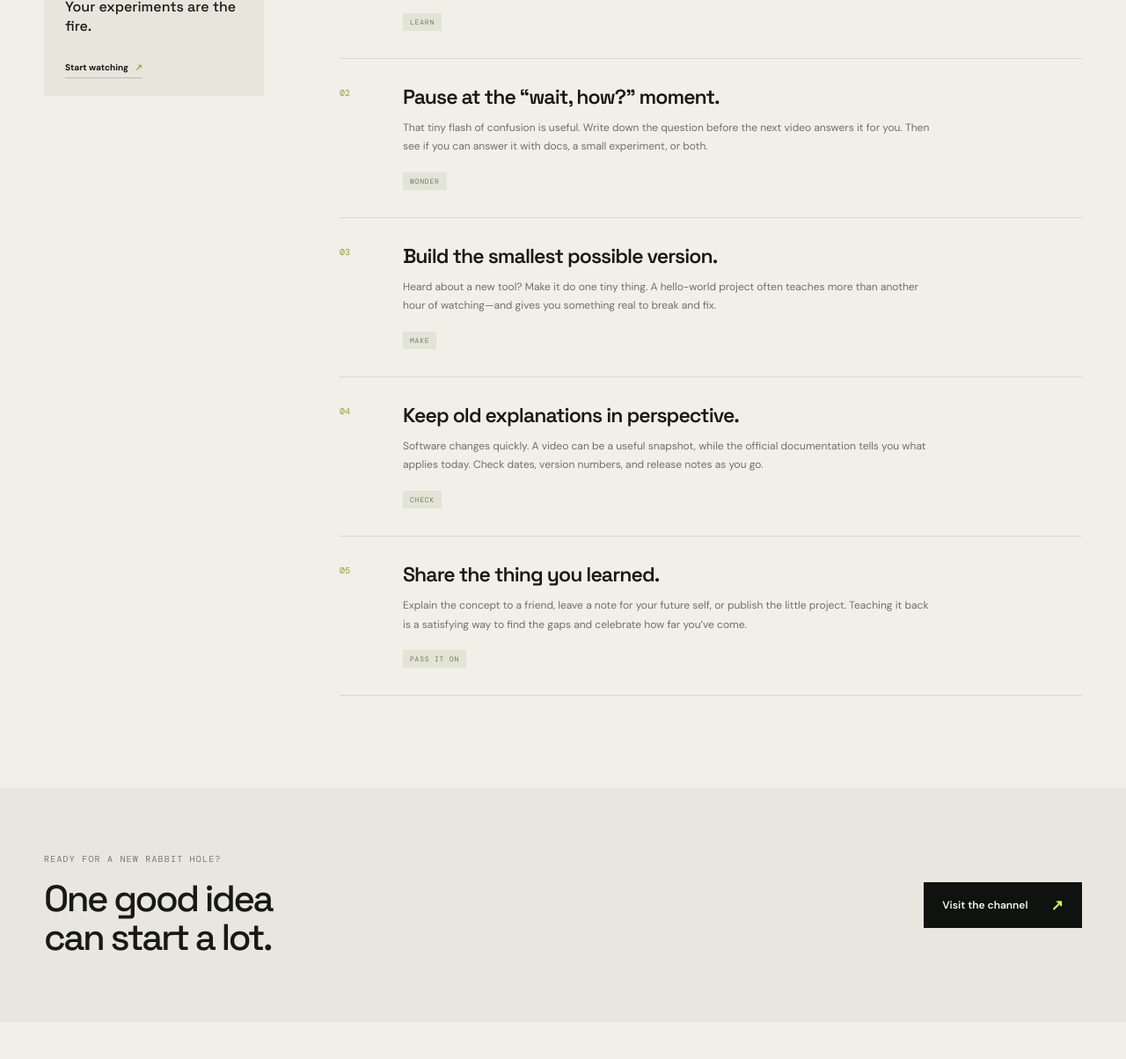
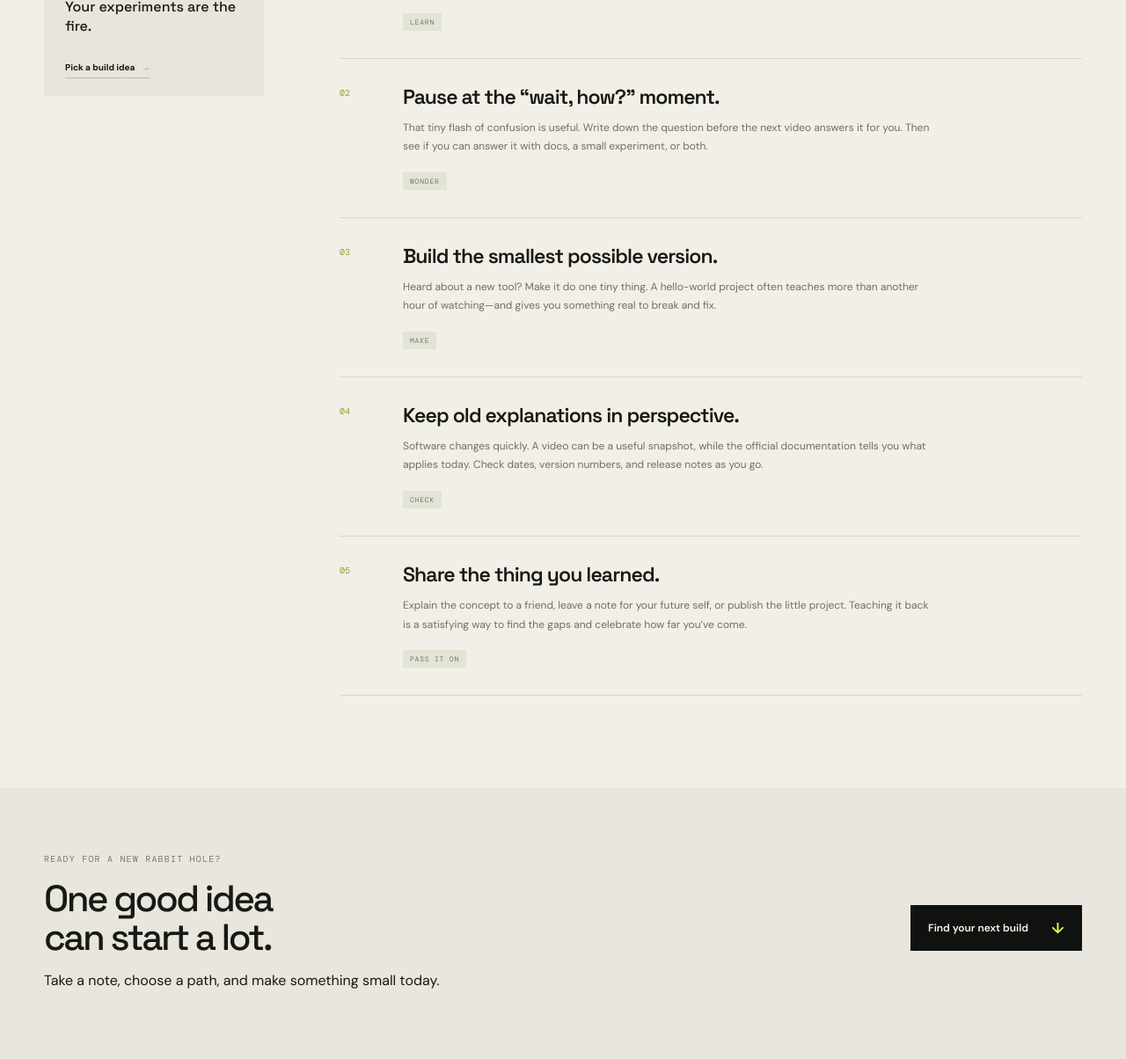
Before and after one commit to pranav070808/fireside-fan-site, a website: page public/field-notes.html in a window 1280 px wide. Shown: the part 733-1937 px from the top of the page at 88% size. Drawn offline with nearby package versions, Linux system fonts and the light colour scheme.

Commit message:
Align Field Notes with the Fireside design

```diff
--- a/public/field-notes.html
+++ b/public/field-notes.html
@@ -9,10 +9,10 @@
 </head>
 <body>
   <div class="topline"><span class="status-dot"></span> FAN-MADE FIELD GUIDE <span class="topline-right">INDEPENDENT PROJECT · NOT AFFILIATED WITH FIRESHIP</span></div>
-  <header class="site-header wrap"><a class="brand" href="/" aria-label="Fireside home"><span class="brand-mark">✳</span> fireside<span class="brand-period">.</span></a><button class="menu-toggle" aria-expanded="false" aria-controls="main-nav" aria-label="Open menu"><span></span><span></span></button><nav id="main-nav" class="nav"><a href="/">Home</a><a class="active" href="/field-notes.html">Field notes</a><a href="/#dispatch">The dispatch <span class="arrow">↗</span></a></nav></header>
+  <header class="site-header wrap"><a class="brand" href="/" aria-label="Fireside home"><span class="brand-mark">✳</span> fireside<span class="brand-period">.</span></a><button class="menu-toggle" aria-expanded="false" aria-controls="main-nav" aria-label="Open menu"><span></span><span></span></button><nav id="main-nav" class="nav"><a href="/">Home</a><a class="active" aria-current="page" href="/field-notes.html">Field notes</a><a href="/#dispatch">The dispatch <span class="arrow">↗</span></a></nav></header>
   <main>
     <section class="notes-hero wrap"><p class="eyebrow"><span class="mini-rule"></span> FIELD NOTES / VOL. 01</p><h1>Follow the<br><em>curiosity.</em></h1><p class="hero-desc">A tiny field guide for getting more out of tech videos—and remembering that the best part starts when you try it yourself.</p><div class="notes-meta"><span>5 SHORT NOTES</span><span>·</span><span>FOR THE NEXT OPEN TAB</span></div></section>
-    <section class="notes-layout wrap"><aside class="notes-aside"><span class="aside-icon">✳</span><p class="eyebrow">A REMINDER</p><p>Videos are the spark.<br>Your experiments are the fire.</p><a class="text-link" href="https://www.youtube.com/@Fireship" target="_blank" rel="noreferrer">Start watching <span>↗</span></a></aside>
+    <section class="notes-layout wrap"><aside class="notes-aside"><span class="aside-icon">✳</span><p class="eyebrow">A REMINDER</p><p>Videos are the spark.<br>Your experiments are the fire.</p><a class="text-link" href="/#experience">Pick a build idea <span>→</span></a></aside>
       <div class="notes-list">
         <article class="note"><span class="note-number">01</span><div><h2>Let the overview do its job.</h2><p>A quick explainer is a map, not the whole territory. Use it to orient yourself, learn the vocabulary, and spot the part that makes you curious enough to go deeper.</p><span class="note-tag">LEARN</span></div></article>
         <article class="note"><span class="note-number">02</span><div><h2>Pause at the “wait, how?” moment.</h2><p>That tiny flash of confusion is useful. Write down the question before the next video answers it for you. Then see if you can answer it with docs, a small experiment, or both.</p><span class="note-tag">WONDER</span></div></article>
@@ -21,7 +21,7 @@
         <article class="note"><span class="note-number">05</span><div><h2>Share the thing you learned.</h2><p>Explain the concept to a friend, leave a note for your future self, or publish the little project. Teaching it back is a satisfying way to find the gaps and celebrate how far you’ve come.</p><span class="note-tag">PASS IT ON</span></div></article>
       </div>
     </section>
-    <section class="notes-cta"><div class="wrap notes-cta-inner"><div><p class="eyebrow">READY FOR A NEW RABBIT HOLE?</p><h2>One good idea<br>can start a lot.</h2></div><a class="button button-primary" href="https://www.youtube.com/@Fireship" target="_blank" rel="noreferrer">Visit the channel <span>↗</span></a></div></section>
+    <section class="notes-cta"><div class="wrap notes-cta-inner"><div><p class="eyebrow">READY FOR A NEW RABBIT HOLE?</p><h2>One good idea<br>can start a lot.</h2><p class="notes-cta-copy">Take a note, choose a path, and make something small today.</p></div><a class="button button-primary" href="/#experience">Find your next build <span>↓</span></a></div></section>
   </main>
   <footer class="site-footer wrap"><a class="brand" href="/" aria-label="Fireside home"><span class="brand-mark">✳</span> fireside<span class="brand-period">.</span></a><p>A fan-made appreciation page. Not affiliated with, endorsed by, or operated by Fireship.</p><div class="footer-links"><a href="/">Home</a><a href="/#dispatch">The dispatch</a></div><span class="copyright">© 2026 · MADE WITH CURIOSITY</span></footer>
 </body>
```
